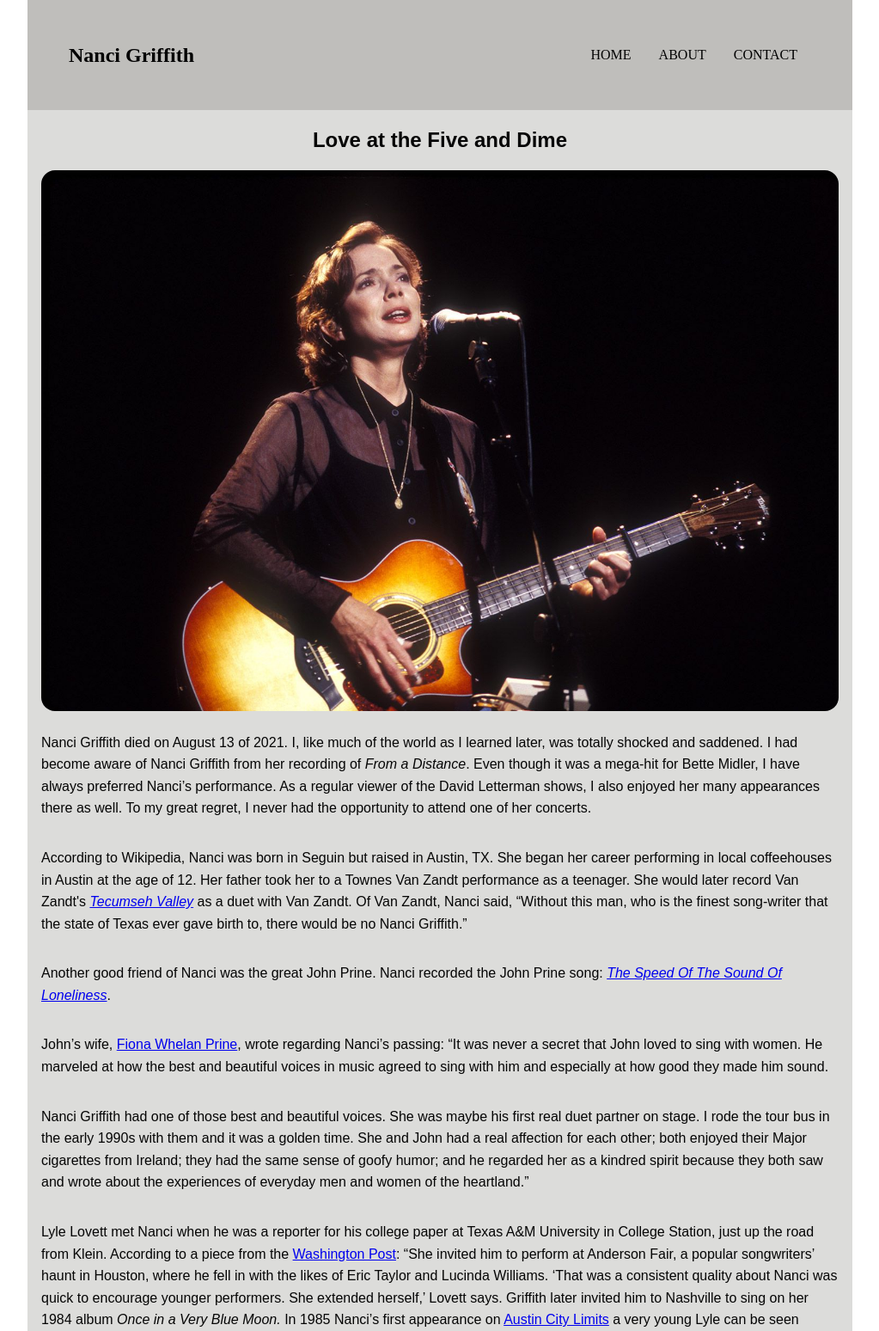
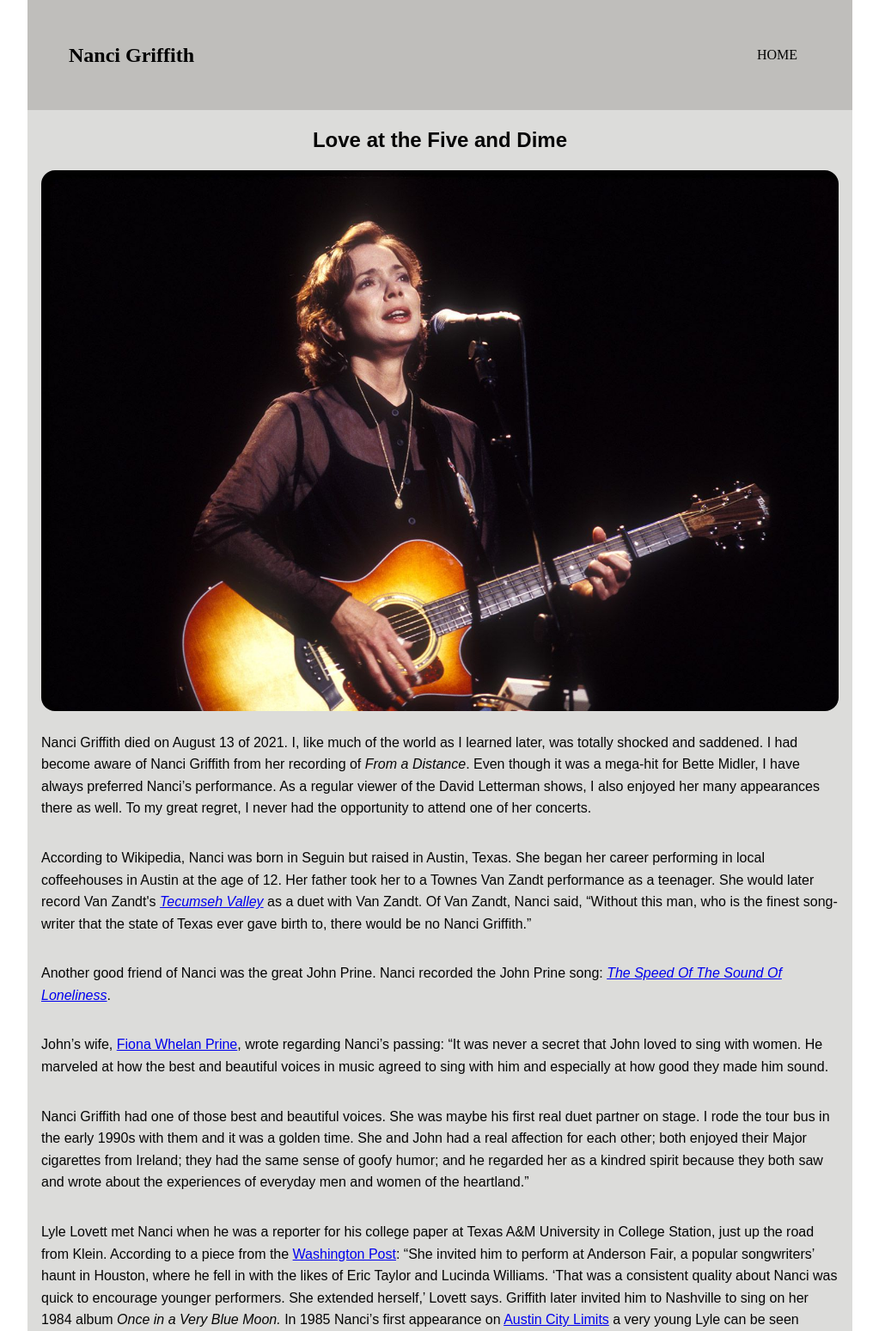
Before and after one commit to 20handsup/flo, a plain HTML site: page index.html in a window 1280 px wide. Shown: the top 1548 px of the page at 86% size, without its empty margins (128-1151 px from the left). Drawn offline with Linux system fonts and the light colour scheme.

Commit message:
single change in content

```diff
--- a/index.html
+++ b/index.html
@@ -18,9 +18,9 @@
       <nav class="navbar">
         <h1 class="logo">Nanci Griffith</h1>
         <ul class="nav-links">
-          <li><a href="#home">home</a></li>
-          <li><a href="#about">about</a></li>
-          <li>contact</li>
+          <li><a href="http://20handsup.info/">Home</a></li>
+          <!-- <li><a href="#about">about</a></li>
+          <li>contact</li> -->
         </ul>
       </nav>
     </header>
@@ -41,7 +41,7 @@
       </p>
       <p>
         According to Wikipedia, Nanci was born in Seguin but raised in Austin,
-        TX. She began her career performing in local coffeehouses in Austin at
+        Texas. She began her career performing in local coffeehouses in Austin at
         the age of 12. Her father took her to a Townes Van
         Zandt performance as a teenager. She would later record Van Zandt's
         <a href="https://www.youtube.com/watch?v=Kc6AsDmuD2U&amp;ab_channel=MarkO%27Connor"><em>Tecumseh Valley</em></a>
```
